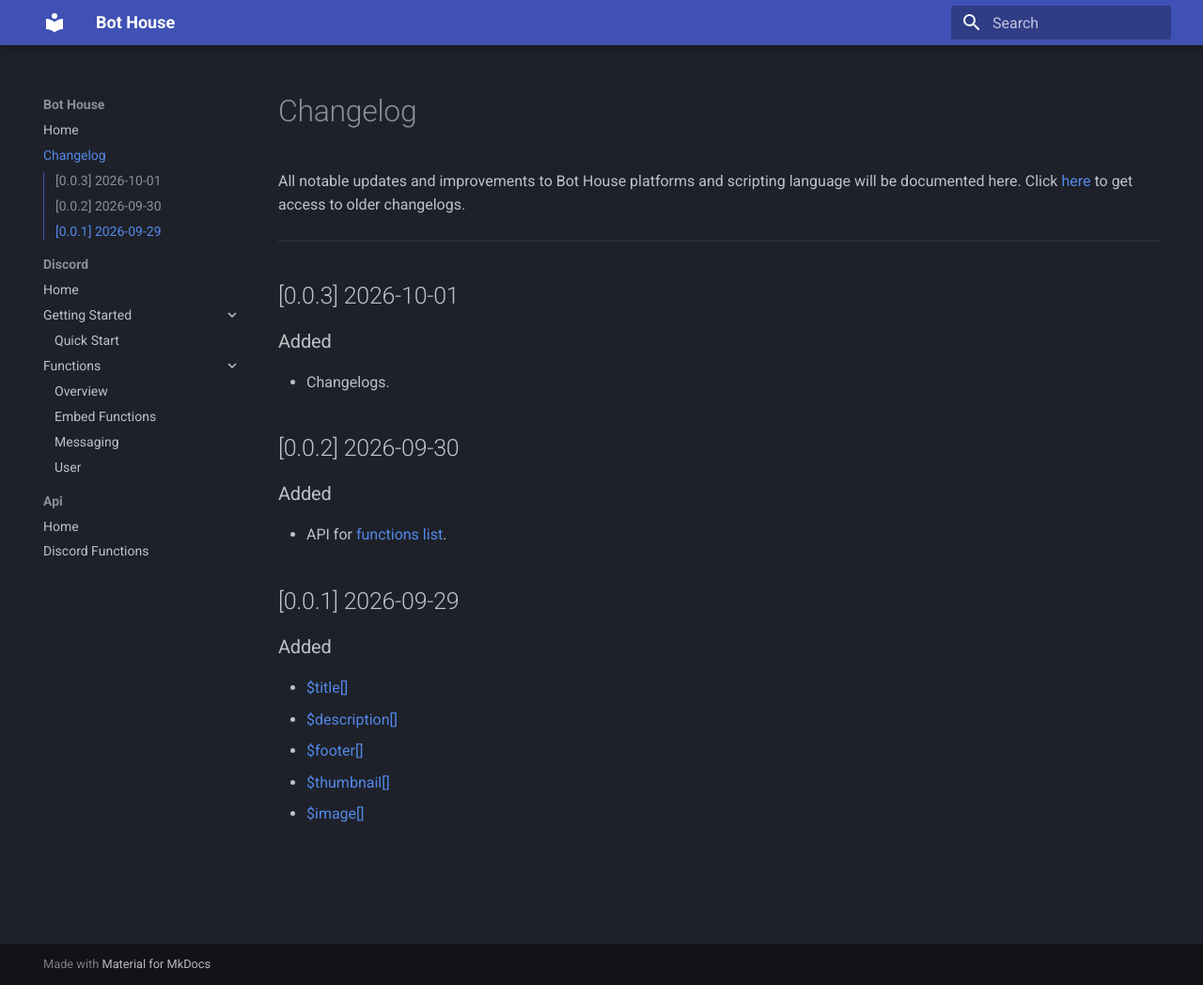
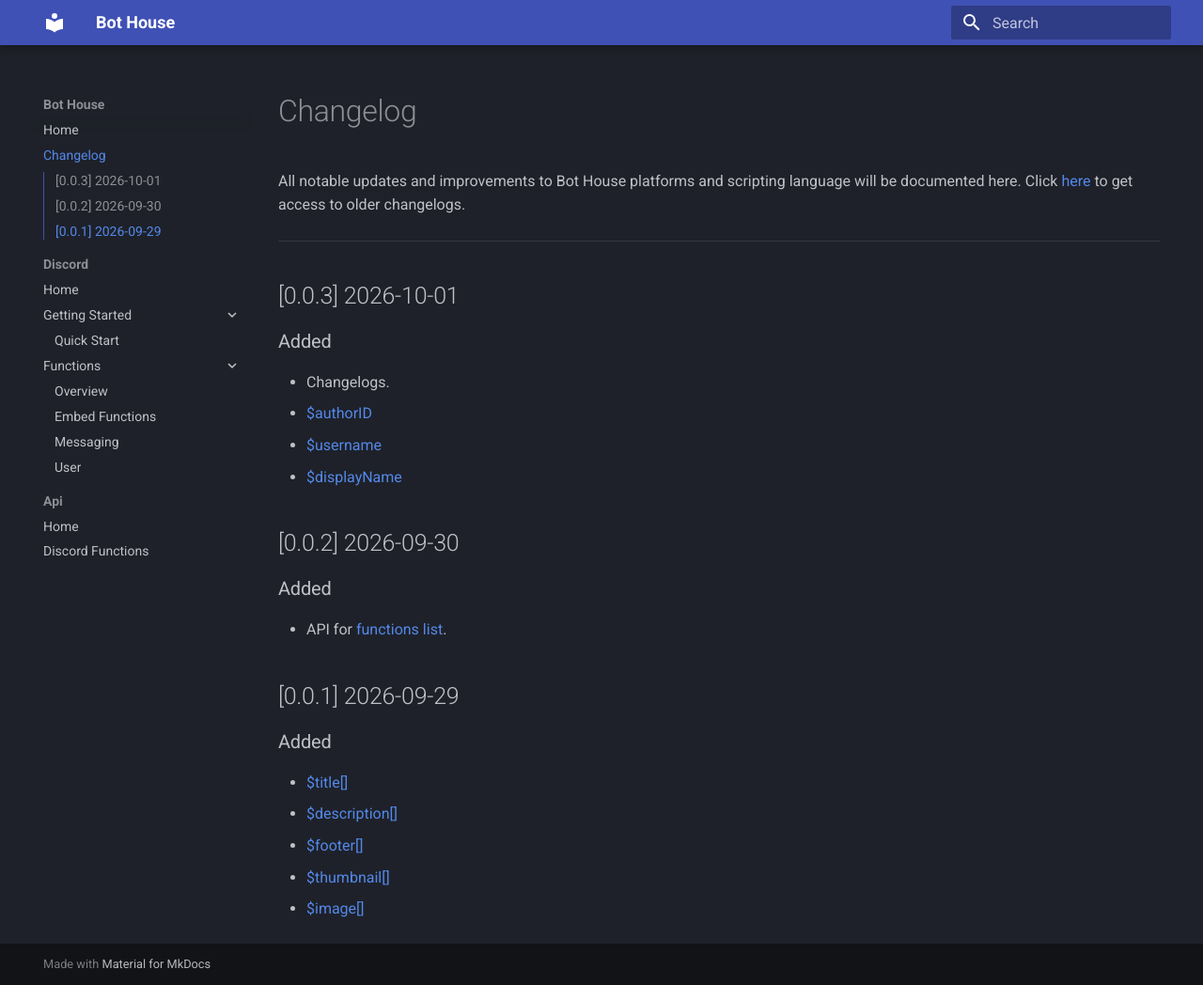
Before and after one commit to bot-house-platform/bot-house-platform.github.io, an MkDocs documentation site: the page built from docs/changelog/index.md, in a window 1280 px wide and 1048 px high. Shown: the whole window at 94% size. Built offline with MkDocs 1.6.1 and Material for MkDocs 9.7.7, drawn with Linux system fonts in a browser that asks for light colours; some of the changed lines change nothing that is shown.

Commit message:
minor fixes.

```diff
--- a/docs/changelog/index.md
+++ b/docs/changelog/index.md
@@ -8,6 +8,9 @@ Click [here](changelog-list.md) to get access to older changelogs.
 
 ### Added
 - Changelogs.
+- [$authorID](../discord/user.md/#authorid)
+- [$username](../discord/user.md/#username)
+- [$displayName](../discord/user.md/#displayname)
 
 ## [0.0.2] 2026-09-30
 
@@ -17,8 +20,8 @@ Click [here](changelog-list.md) to get access to older changelogs.
 ## [0.0.1] 2026-09-29
 
 ### Added
-- [$title[]](../discord/embeds/#title)
-- [$description[]](../discord/embeds/#description)
-- [$footer[]](../discord/embeds/#footer)
-- [$thumbnail[]](../discord/embeds/#thumbnail)
-- [$image[]](../discord/embeds/#image)
+- [$title[]](../discord/embeds.md/#title)
+- [$description[]](../discord/embeds.md/#description)
+- [$footer[]](../discord/embeds.md/#footer)
+- [$thumbnail[]](../discord/embeds.md/#thumbnail)
+- [$image[]](../discord/embeds.md/#image)
```
